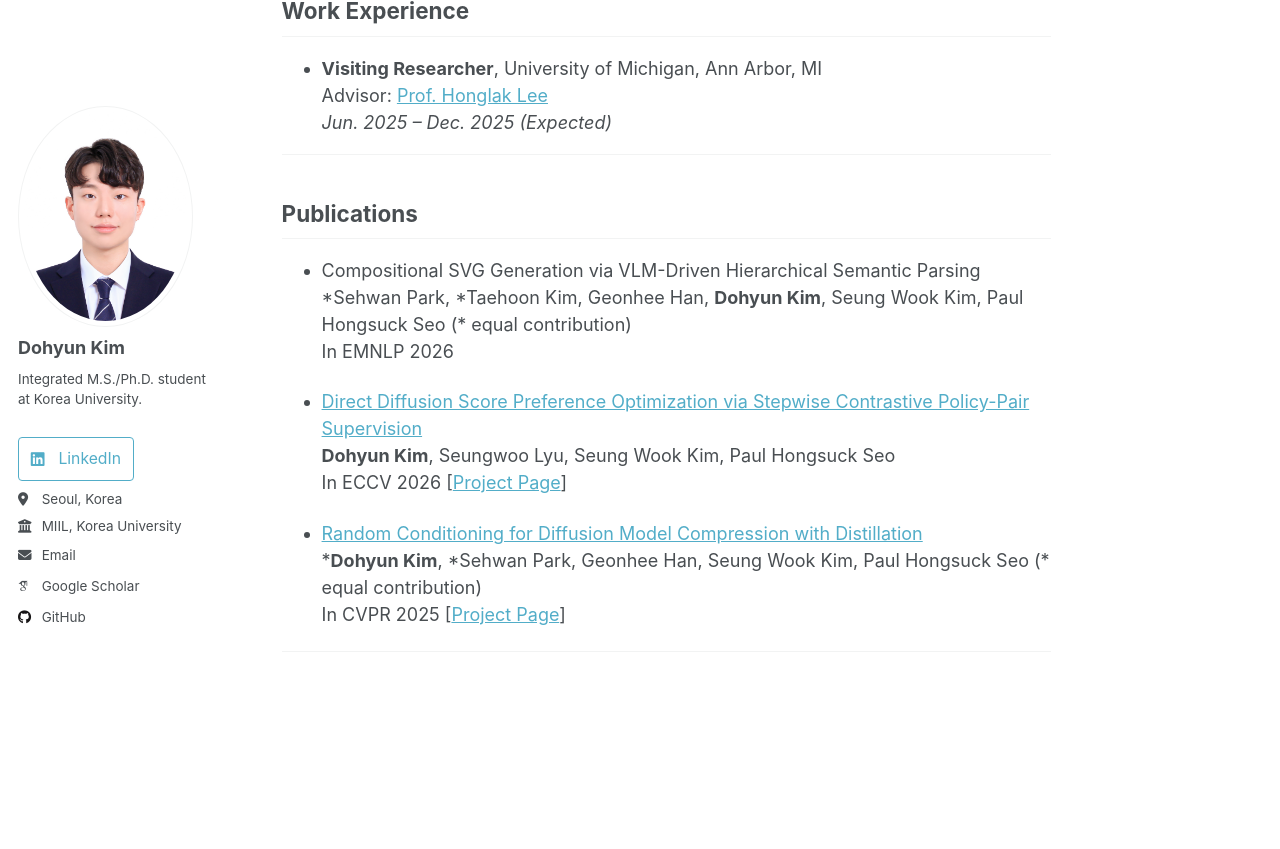
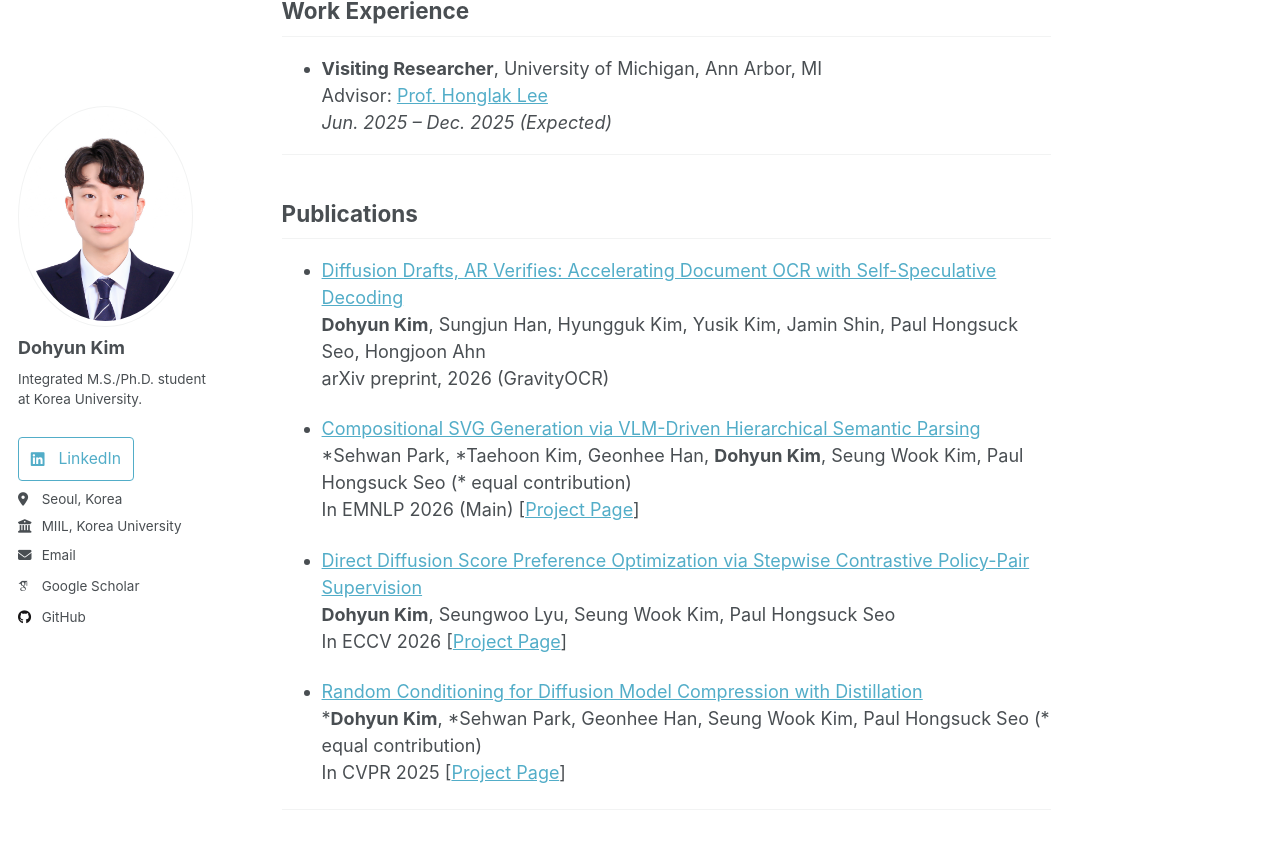
Before and after one commit to dohyun-as/dohyun-as.github.io, a Jekyll site: the page built from _pages/about.md, in a window 1280 px wide and 900 px high, scrolled down 812 px. Shown: the top 849 px of the window. Built offline with Jekyll 4.4.1, drawn with Linux system fonts in a browser that asks for light colours; some web fonts are replaced.

Commit message:
Update publication links and add GravityOCR

```diff
--- a/_pages/about.md
+++ b/_pages/about.md
@@ -34,9 +34,13 @@ My research interests center on multimodal and generative models, with a particu
 
 ## Publications
 
-- Compositional SVG Generation via VLM-Driven Hierarchical Semantic Parsing
+- [Diffusion Drafts, AR Verifies: Accelerating Document OCR with Self-Speculative Decoding](https://arxiv.org/abs/2609.26638)
+  **Dohyun Kim**, Sungjun Han, Hyungguk Kim, Yusik Kim, Jamin Shin, Paul Hongsuck Seo, Hongjoon Ahn
+  arXiv preprint, 2026 (GravityOCR)
+
+- [Compositional SVG Generation via VLM-Driven Hierarchical Semantic Parsing](https://arxiv.org/abs/2609.14657)
   \*Sehwan Park, \*Taehoon Kim, Geonhee Han, **Dohyun Kim**, Seung Wook Kim, Paul Hongsuck Seo (* equal contribution)
-  In EMNLP 2026
+  In EMNLP 2026 (Main) [[Project Page](https://ku-miil.github.io/semantic-svg-generation/)]
 
 - [Direct Diffusion Score Preference Optimization via Stepwise Contrastive Policy-Pair Supervision](https://arxiv.org/abs/2512.23426)
   **Dohyun Kim**, Seungwoo Lyu, Seung Wook Kim, Paul Hongsuck Seo
```
